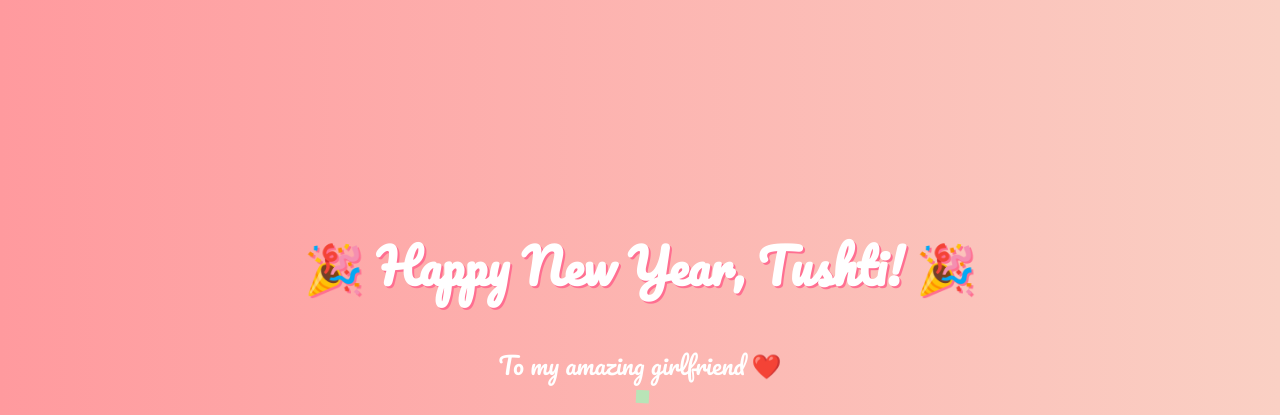
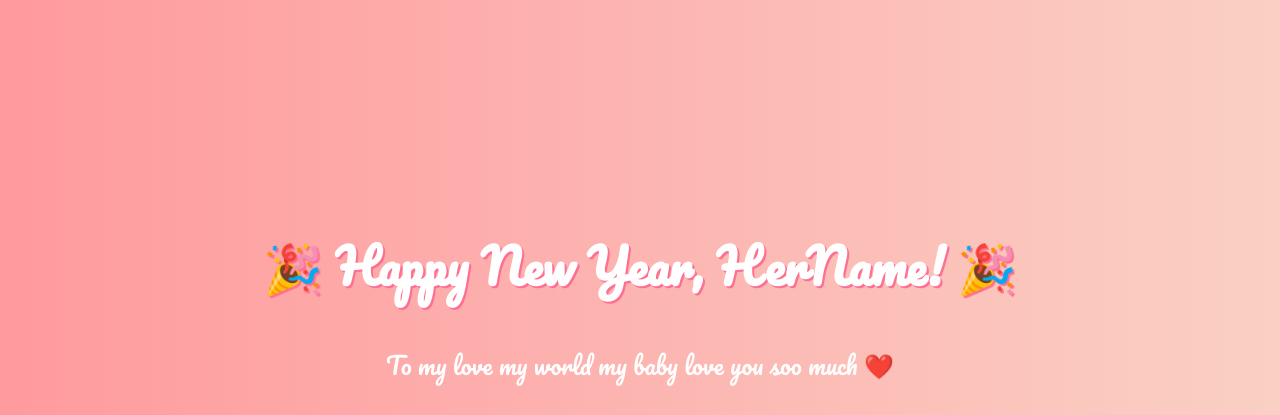
Before and after one commit to megatronus99ff-ship-it/our-first-new-year2025, a plain HTML site: page index.html in a window 1280 px wide. Shown: the top 415 px of the page. Drawn offline with Linux system fonts and the light colour scheme.

Commit message:
Update index.html

```diff
--- a/index.html
+++ b/index.html
@@ -93,11 +93,11 @@
 <body>
 
   <h1>🎉 Happy New Year, <span id="herName">HerName</span>! 🎉</h1>
-  <p>To my amazing girlfriend ❤️</p>
+  <p>To my love my world my baby love you soo  much ❤️</p>
 
   <button id="musicBtn">Play Music</button>
   <audio id="bgMusic" loop>
-    <source src="https://www.bensound.com/bensound-music/bensound-sunny.mp3" type="audio/mpeg">
+    <source src="https://s-aaja-piya-tohe-pyar-doon.mp3" type="audio/mpeg">
   </audio>
 
   <div id="gallery">
@@ -109,7 +109,7 @@
 
   <script>
     // Change her name here
-    document.getElementById('herName').textContent = "Tushti";
+    document.getElementById('hername').textContent = "Tushti";
 
     // Music button
     const musicBtn = document.getElementById('musicBtn');
```
